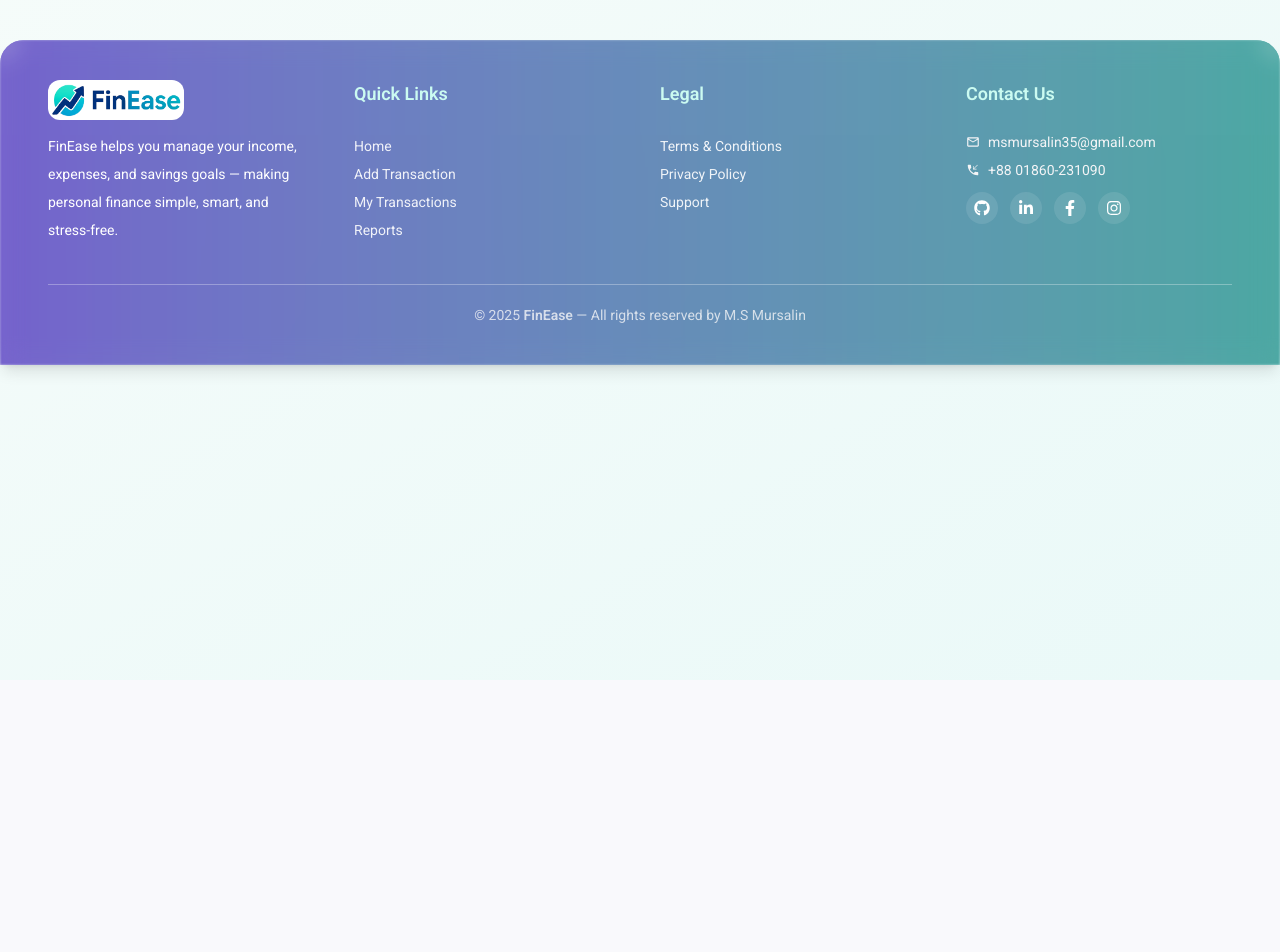
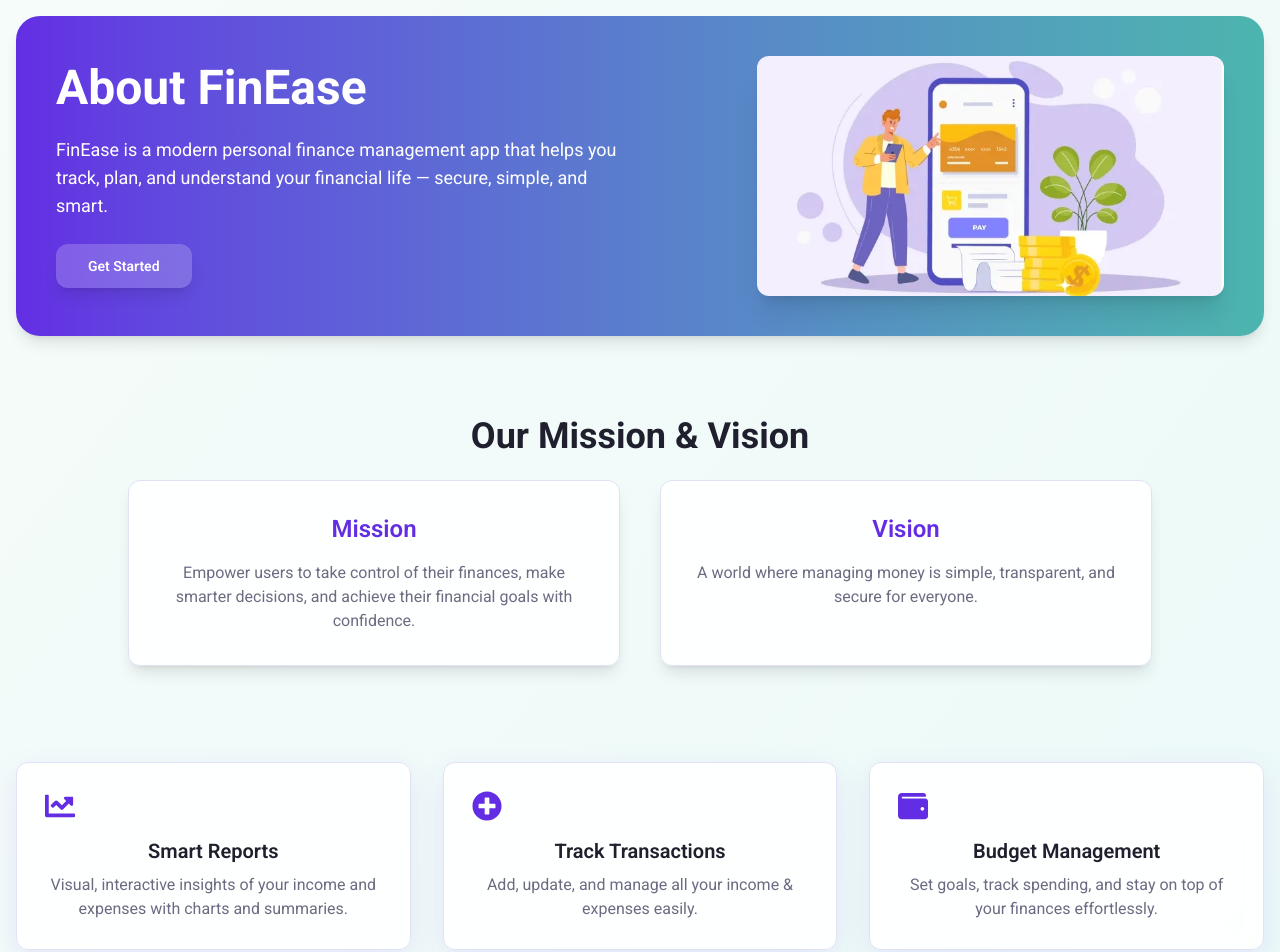
Before and after one commit to mursalin35/FinEase-Client-Side, a React (Vite) app: page /about in a window 1280 px wide. Shown: the part 120-1072 px from the top of the page. Before the commit the page ends 800 px from the top, so only its background shows below. Built offline with nearby package versions, Linux system fonts and the light colour scheme; no server answers.

Commit message:
About page design done

```diff
--- a/src/pages/About/About.jsx
+++ b/src/pages/About/About.jsx
@@ -1,11 +1,110 @@
-import React from 'react';
+import { motion } from "framer-motion";
+import { FaChartLine, FaPlusCircle, FaWallet } from "react-icons/fa";
+import banner from "../../assets/aboutBanner.png"
+import { Link } from "react-router";
+
+const features = [
+  {
+    icon: <FaChartLine />,
+    title: "Smart Reports",
+    desc: "Visual, interactive insights of your income and expenses with charts and summaries.",
+  },
+  {
+    icon: <FaPlusCircle />,
+    title: "Track Transactions",
+    desc: "Add, update, and manage all your income & expenses easily.",
+  },
+  {
+    icon: <FaWallet />,
+    title: "Budget Management",
+    desc: "Set goals, track spending, and stay on top of your finances effortlessly.",
+  },
+];
 
 const About = () => {
-    return (
-        <div>
-            <h1>About</h1>
-        </div>
-    );
+  return (
+    <div className="min-h-screen  px-4 py-16">
+      <div className="max-w-7xl mx-auto">
+
+        {/* HERO BANNER */}
+        <motion.div
+          initial={{ opacity: 0, y: 40 }}
+          animate={{ opacity: 1, y: 0 }}
+          transition={{ duration: 0.7 }}
+          className="bg-gradient-to-r from-[#632EE3] to-[#4CB5AE] rounded-3xl p-10 mb-20 flex flex-col md:flex-row items-center gap-8 text-white shadow-lg justify-between"
+        >
+          <div className="text-center md:text-left max-w-xl">
+            <h1 className="text-5xl md:text-5xl font-bold mb-6">
+              About <span className="bg-clip-text text-transparent bg-gradient-to-r from-white to-white">FinEase</span>
+            </h1>
+            <p className="text-lg md:text-lg mb-6">
+              FinEase is a modern personal finance management app that helps you track, plan, and understand your financial life — secure, simple, and smart.
+            </p>
+            <Link
+              to="/add-transaction"
+              className="inline-block px-8 py-3 text-sm rounded-xl font-semibold text-white
+              bg-white/20 backdrop-blur-sm shadow-lg hover:scale-105 transition-transform"
+            >
+              Get Started
+            </Link>
+          </div>
+
+          <img
+            src={banner}
+            alt="Fintech Illustration"
+            className="w-full md:w-2/5 h-60 object-cover rounded-xl shadow-xl"
+          />
+        </motion.div>
+
+        {/* MISSION & VISION */}
+        <motion.div
+          initial={{ opacity: 0, y: 20 }}
+          whileInView={{ opacity: 1, y: 0 }}
+          viewport={{ once: true }}
+          transition={{ duration: 0.6 }}
+          className="mb-24 text-center"
+        >
+          <h2 className="text-4xl font-bold text-[#1F1F2E] dark:text-white mb-6">Our Mission & Vision</h2>
+          <div className="flex flex-col md:flex-row gap-10 max-w-5xl mx-auto">
+            <div className="bg-white/90 dark:bg-white/5 backdrop-blur rounded-xl p-8 border border-[#E2E0F5] dark:border-white/10 shadow-lg flex-1 hover:scale-101 transition-transform">
+              <h3 className="text-2xl font-semibold text-[#632EE3] mb-4">Mission</h3>
+              <p className="text-[#6B6B82] dark:text-gray-400">
+                Empower users to take control of their finances, make smarter decisions, and achieve their financial goals with confidence.
+              </p>
+            </div>
+            <div className="bg-white/90 dark:bg-white/5 backdrop-blur rounded-xl p-8 border border-[#E2E0F5] dark:border-white/10 shadow-lg flex-1 hover:scale-101 transition-transform">
+              <h3 className="text-2xl font-semibold text-[#632EE3] mb-4">Vision</h3>
+              <p className="text-[#6B6B82] dark:text-gray-400">
+                A world where managing money is simple, transparent, and secure for everyone.
+              </p>
+            </div>
+          </div>
+        </motion.div>
+
+        {/* FEATURES GRID */}
+        <motion.div
+          initial={{ opacity: 0, y: 40 }}
+          whileInView={{ opacity: 1, y: 0 }}
+          viewport={{ once: true }}
+          transition={{ duration: 0.6 }}
+          className="grid grid-cols-1 md:grid-cols-3 gap-8 mb-24"
+        >
+          {features.map((feature, i) => (
+            <motion.div
+              key={i}
+
+              className="bg-white/90 dark:bg-white/5 backdrop-blur rounded-xl p-7 border border-[#E2E0F5] dark:border-white/10 shadow-[0_10px_30px_rgba(99,46,227,0.1)] text-center transition-transform hover:scale-101"
+            >
+              <div className="text-3xl text-[#632EE3] mb-4">{feature.icon}</div>
+              <h3 className="text-xl font-semibold text-[#1F1F2E] dark:text-white mb-2">{feature.title}</h3>
+              <p className="text-[#6B6B82] dark:text-gray-400">{feature.desc}</p>
+            </motion.div>
+          ))}
+        </motion.div>
+
+      </div>
+    </div>
+  );
 };
 
 export default About;
```
Also changed, not shown: src/assets/aboutBanner.png (added).
